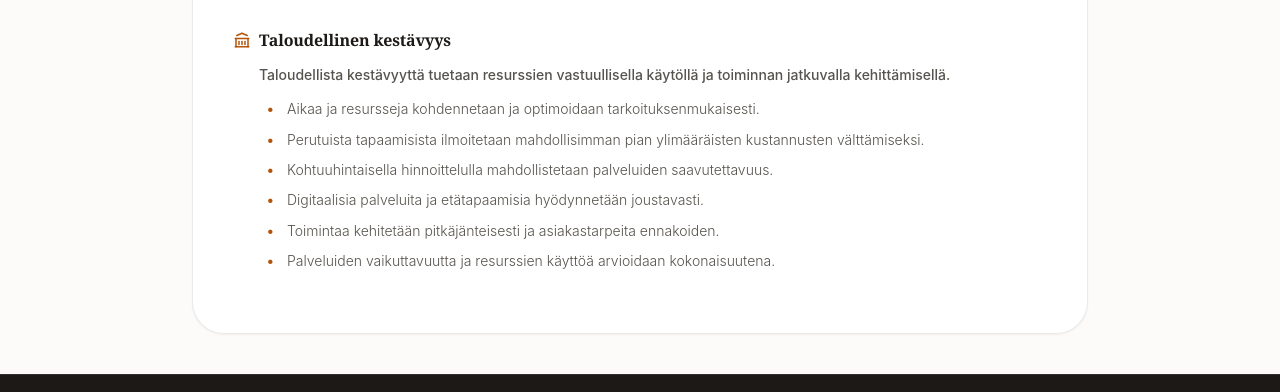
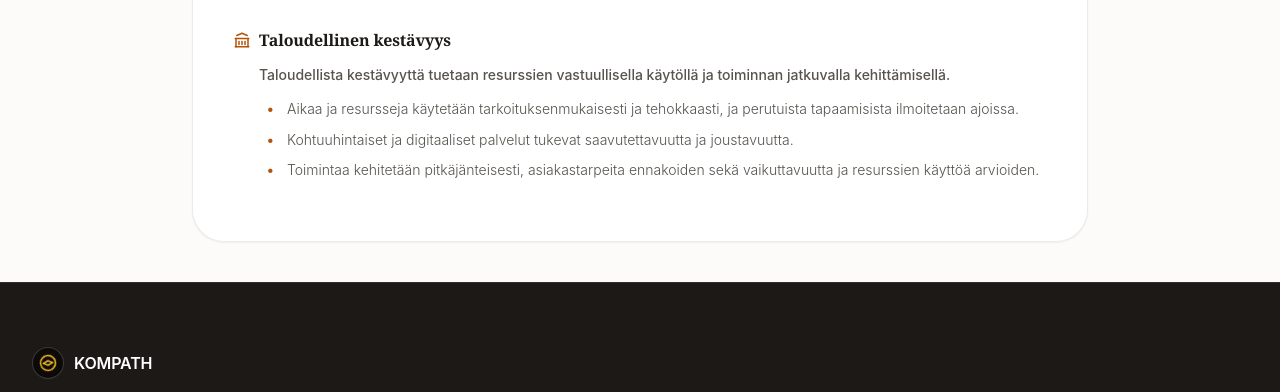
Before and after one commit to JapaTestaa/Kompath-nettisivu, a website: page omavalvontasuunnitelma.html in a window 1280 px wide. Shown: the part 3803-4195 px from the top of the page. Drawn offline with Linux system fonts and the light colour scheme.

Commit message:
refactor(i18n): condense economic sustainability points
Consolidated the economic sustainability list items in the Finnish translation for improved readability and conciseness in the omavalvontasuunnitelma.

```diff
--- a/js/translations.js
+++ b/js/translations.js
@@ -318,12 +318,9 @@ const fiTranslations = {
     soc6: 'Luottamusta rakennetaan avoimuudella ja selkeällä viestinnällä.',
     econTitle: 'Taloudellinen kestävyys',
     econLead: 'Taloudellista kestävyyttä tuetaan resurssien vastuullisella käytöllä ja toiminnan jatkuvalla kehittämisellä.',
-    econ1: 'Aikaa ja resursseja kohdennetaan ja optimoidaan tarkoituksenmukaisesti.',
-    econ2: 'Perutuista tapaamisista ilmoitetaan mahdollisimman pian ylimääräisten kustannusten välttämiseksi.',
-    econ3: 'Kohtuuhintaisella hinnoittelulla mahdollistetaan palveluiden saavutettavuus.',
-    econ4: 'Digitaalisia palveluita ja etätapaamisia hyödynnetään joustavasti.',
-    econ5: 'Toimintaa kehitetään pitkäjänteisesti ja asiakastarpeita ennakoiden.',
-    econ6: 'Palveluiden vaikuttavuutta ja resurssien käyttöä arvioidaan kokonaisuutena.'
+    econ1: 'Aikaa ja resursseja käytetään tarkoituksenmukaisesti ja tehokkaasti, ja perutuista tapaamisista ilmoitetaan ajoissa.',
+    econ2: 'Kohtuuhintaiset ja digitaaliset palvelut tukevat saavutettavuutta ja joustavuutta.',
+    econ3: 'Toimintaa kehitetään pitkäjänteisesti, asiakastarpeita ennakoiden sekä vaikuttavuutta ja resurssien käyttöä arvioiden.'
   },
   privacy: {
     title: 'TIETOSUOJASELOSTE',
@@ -699,12 +696,9 @@ const enTranslations = {
     soc6: 'Trust is built through openness and clear communication.',
     econTitle: 'Economic Sustainability',
     econLead: 'Economic sustainability is supported through responsible resource use and continuous operational development.',
-    econ1: 'Time and resources are allocated and optimized purposefully.',
-    econ2: 'Cancelled appointments are communicated as early as possible to avoid extra costs.',
-    econ3: 'Affordable pricing enables broad accessibility of services.',
-    econ4: 'Digital services and remote sessions are utilized flexibly.',
-    econ5: 'Operations are developed with a long-term perspective, anticipating client needs.',
-    econ6: 'Service effectiveness and resource utilization are evaluated holistically.'
+    econ1: 'Time and resources are used appropriately and efficiently, and cancelled appointments are communicated in good time.',
+    econ2: 'Affordable and digital services support accessibility and flexibility.',
+    econ3: 'Operations are developed with a long-term perspective, anticipating client needs and evaluating effectiveness and resource utilization.'
   },
   privacy: {
     title: 'PRIVACY POLICY',
--- a/omavalvontasuunnitelma.html
+++ b/omavalvontasuunnitelma.html
@@ -381,12 +381,9 @@
                   Taloudellista kestävyyttä tuetaan resurssien vastuullisella käytöllä ja toiminnan jatkuvalla kehittämisellä.
                 </p>
                 <ul class="privacy-bullets">
-                  <li data-i18n="sustainability.econ1">Aikaa ja resursseja kohdennetaan ja optimoidaan tarkoituksenmukaisesti.</li>
-                  <li data-i18n="sustainability.econ2">Perutuista tapaamisista ilmoitetaan mahdollisimman pian ylimääräisten kustannusten välttämiseksi.</li>
-                  <li data-i18n="sustainability.econ3">Kohtuuhintaisella hinnoittelulla mahdollistetaan palveluiden saavutettavuus.</li>
-                  <li data-i18n="sustainability.econ4">Digitaalisia palveluita ja etätapaamisia hyödynnetään joustavasti.</li>
-                  <li data-i18n="sustainability.econ5">Toimintaa kehitetään pitkäjänteisesti ja asiakastarpeita ennakoiden.</li>
-                  <li data-i18n="sustainability.econ6">Palveluiden vaikuttavuutta ja resurssien käyttöä arvioidaan kokonaisuutena.</li>
+                  <li data-i18n="sustainability.econ1">Aikaa ja resursseja käytetään tarkoituksenmukaisesti ja tehokkaasti, ja perutuista tapaamisista ilmoitetaan ajoissa.</li>
+                  <li data-i18n="sustainability.econ2">Kohtuuhintaiset ja digitaaliset palvelut tukevat saavutettavuutta ja joustavuutta.</li>
+                  <li data-i18n="sustainability.econ3">Toimintaa kehitetään pitkäjänteisesti, asiakastarpeita ennakoiden sekä vaikuttavuutta ja resurssien käyttöä arvioiden.</li>
                 </ul>
               </div>
             </div>
```
